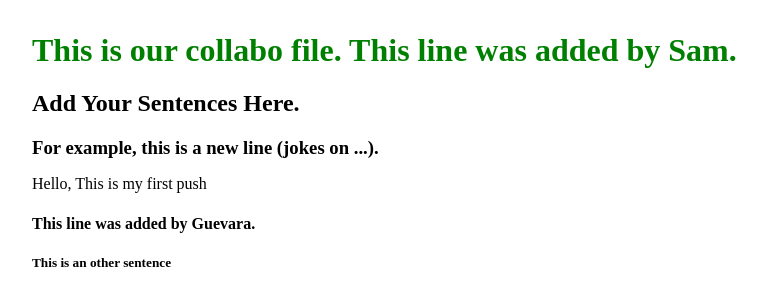
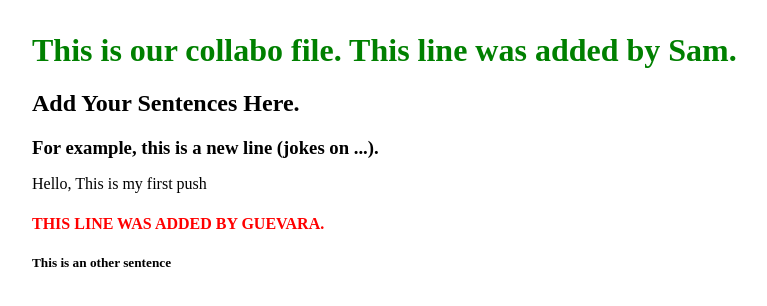
Before and after one commit to ceelogre/collabo, a plain HTML site: page index.html in a window 1280 px wide. Shown: the whole page, without its empty margins (0-767 px from the left). Drawn offline with Linux system fonts and the light colour scheme.

Commit message:
Color and text transformed

```diff
--- a/index.css
+++ b/index.css
@@ -13,3 +13,8 @@ h2, h3 {
     text-transform: capitalize;
     display: block;
 }
+
+h4{
+    color: red;
+    text-transform: uppercase;
+}
```
